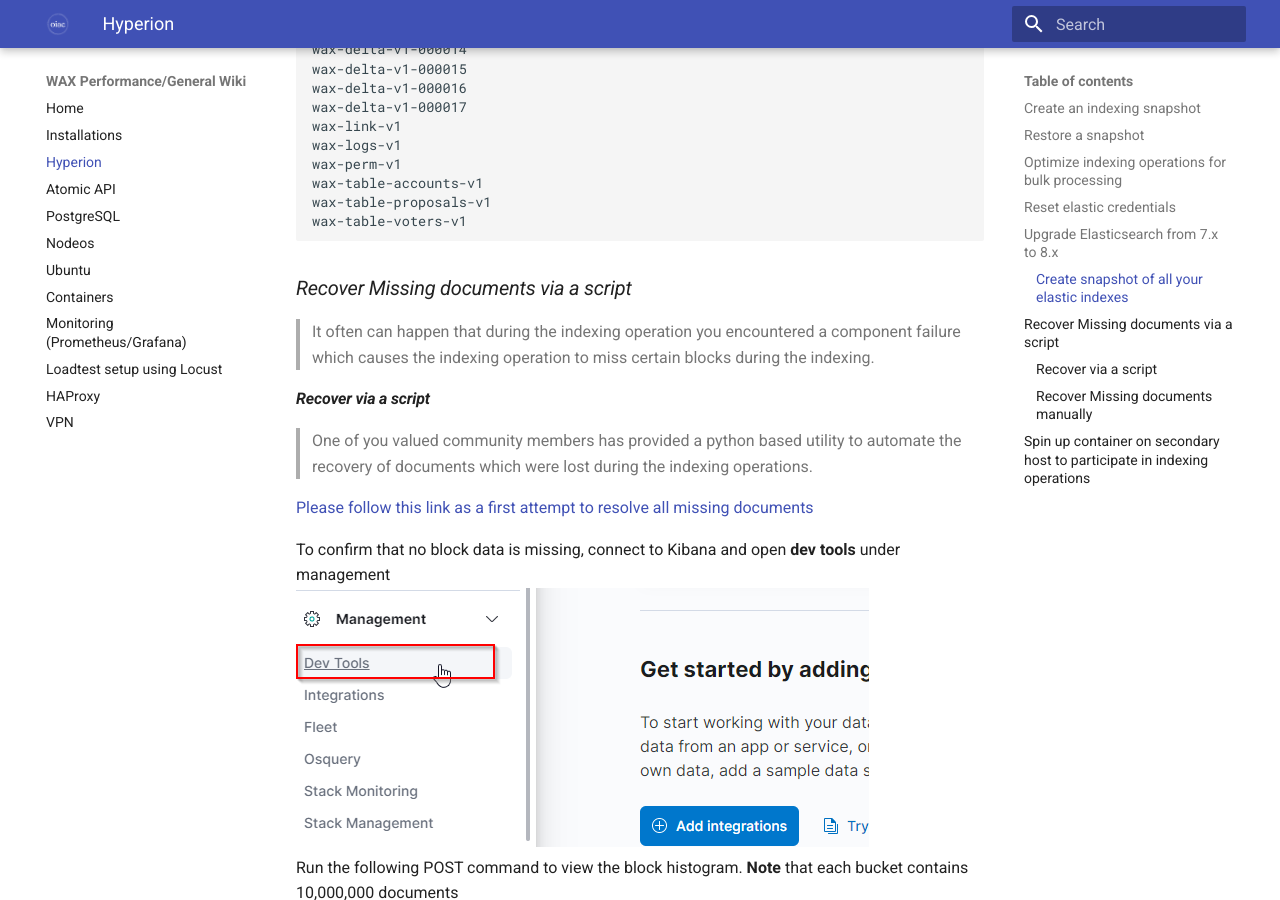
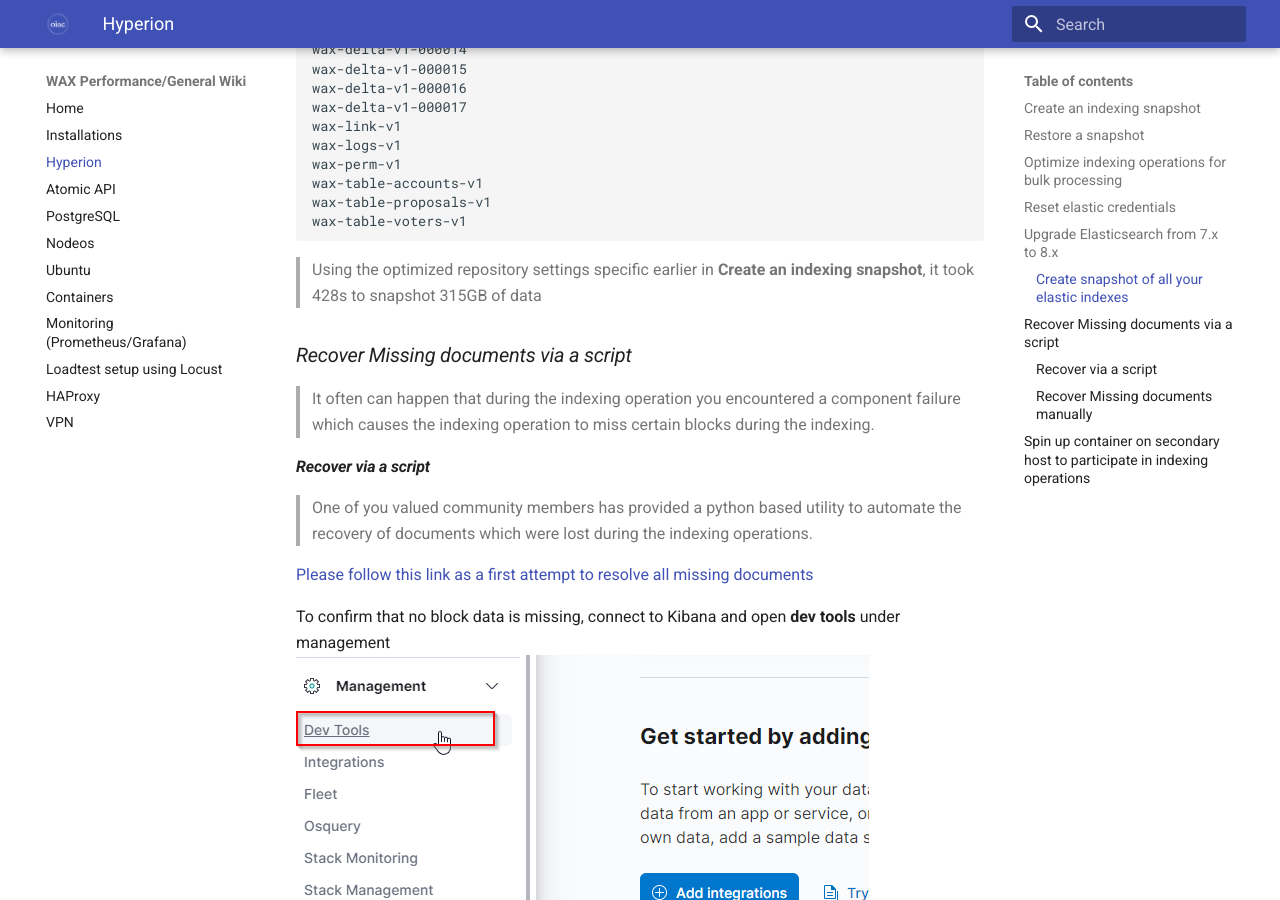
Before and after one commit to oneinacillian/wiki, an MkDocs documentation site: the page built from docs/hyperion.md, in a window 1280 px wide and 900 px high, scrolled down 5452 px. Built offline with MkDocs 1.6.1 and Material for MkDocs 9.7.7, drawn with Linux system fonts in a browser that asks for light colours.

Commit message:
snapshot result

````diff
--- a/docs/hyperion.md
+++ b/docs/hyperion.md
@@ -161,6 +161,7 @@
 wax-table-proposals-v1
 wax-table-voters-v1
 ```
+> Using the optimized repository settings specific earlier in **Create an indexing snapshot**, it took 428s to snapshot 315GB of data
 
 ### *Recover Missing documents via a script*
 > It often can happen that during the indexing operation you encountered a component failure which causes the indexing operation to miss certain blocks during the indexing.
````
